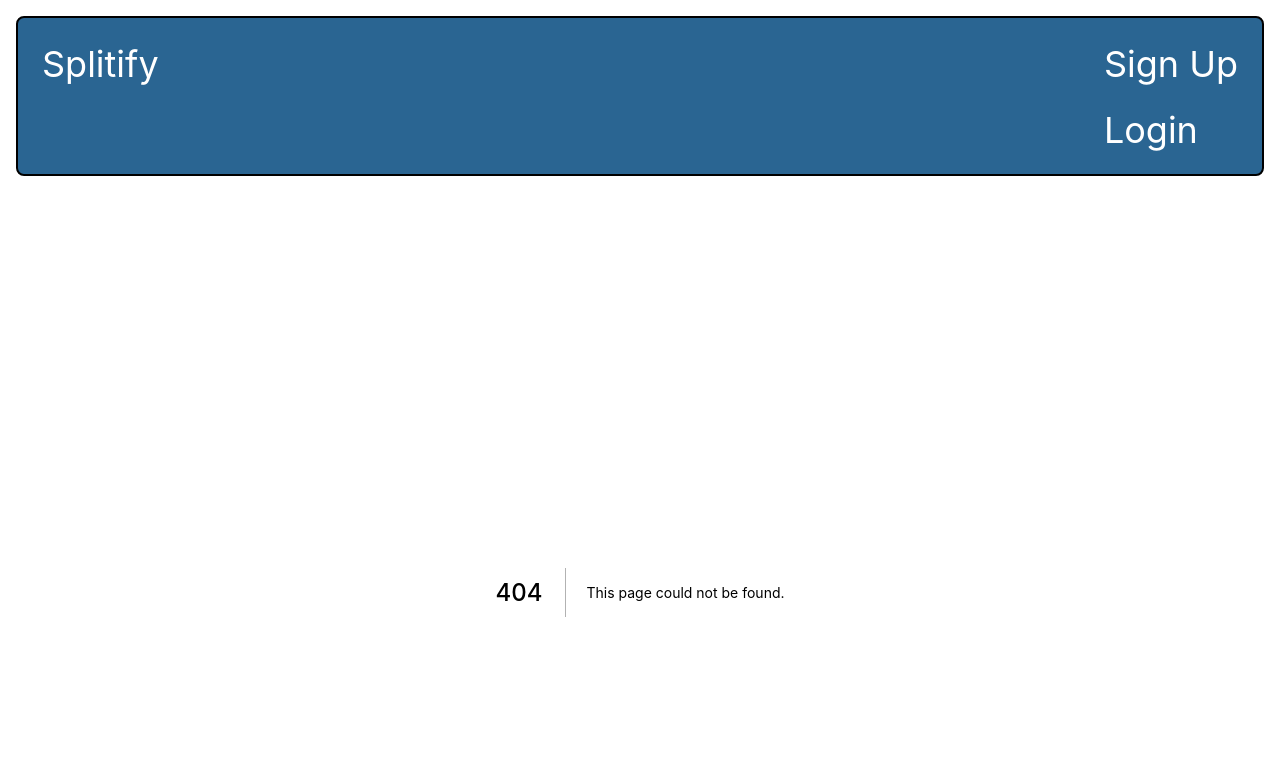
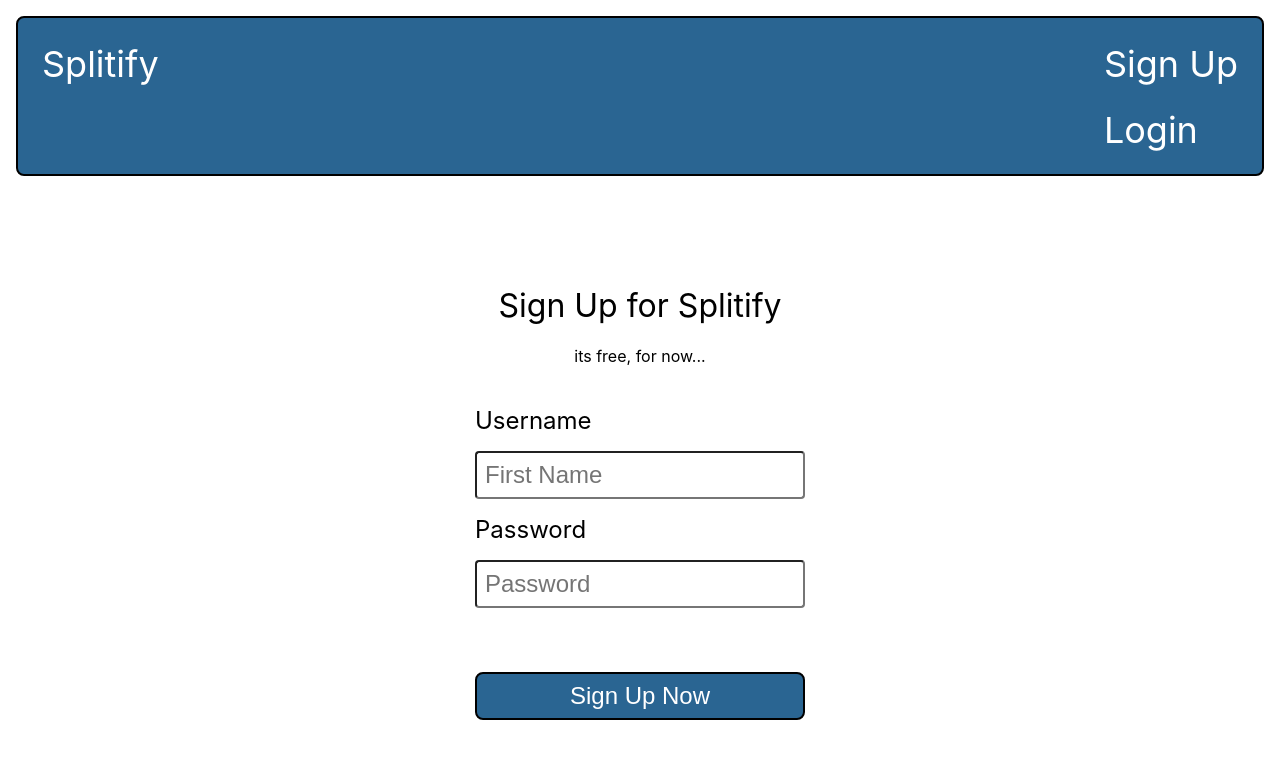
Before and after one commit to flo951/final-project-upleveled, a Next.js app: page /register in a window 1280 px wide. Before the commit this address had no page. Shown: the top 758 px of the page. Built offline with nearby package versions, Linux system fonts and the light colour scheme.

Commit message:
Create registration page

```diff
--- /dev/null
+++ b/pages/register.tsx
@@ -0,0 +1,123 @@
+import { css } from '@emotion/react';
+import Head from 'next/head';
+import { useRouter } from 'next/router';
+import { useState } from 'react';
+import { formContainerStyles, formStyles } from '../styles/styles';
+
+const nameInputStyles = css`
+  padding: 8px 8px;
+  font-size: 24px;
+
+  border-radius: 4px;
+  :focus {
+    outline-color: #2a6592;
+    outline-width: 2px;
+    outline-style: solid;
+  }
+`;
+
+const inputSubmitStyles = css`
+  margin-top: 48px;
+  padding: 8px 8px;
+  background-color: #2a6592;
+  color: white;
+  border: 2px solid black;
+  border-radius: 8px;
+  font-size: 24px;
+  width: 100%;
+  cursor: pointer;
+`;
+
+const spanLabelStyles = css`
+  font-size: 24px;
+  margin-bottom: 12px;
+`;
+const errorStyles = css`
+  color: red;
+  font-size: 24px;
+`;
+
+type Errors = { message: string }[];
+
+export default function Register() {
+  const [username, setUsername] = useState('');
+  const [password, setPassword] = useState('');
+  const [errors, setErrors] = useState<Errors>([]);
+  const router = useRouter();
+  return (
+    <>
+      <Head>
+        <title>Registration</title>
+        <meta name="Registration" content="Register on this page" />
+      </Head>
+
+      <div css={formContainerStyles}>
+        <h1>Sign Up for Splitify </h1>
+        <span>its free, for now...</span>
+        <form
+          css={formStyles}
+          onSubmit={async (e) => {
+            e.preventDefault();
+
+            const registerResponse = await fetch('/api/register', {
+              method: 'POST',
+              headers: {
+                'Content-Type': 'application/json',
+              },
+              body: JSON.stringify({
+                username: username,
+                password: password,
+              }),
+            });
+
+            const registerResponseBody = await registerResponse.json();
+
+            if ('errors' in registerResponseBody) {
+              setErrors(registerResponseBody.errors);
+              return;
+            }
+
+            await router.push('./login').catch((error) => console.log(error));
+          }}
+        >
+          <label htmlFor="first-name">
+            <span css={spanLabelStyles}>Username</span>
+          </label>
+          <input
+            css={nameInputStyles}
+            data-test-id="signup-first-name"
+            id="first-name"
+            value={username}
+            onChange={(e) => setUsername(e.currentTarget.value)}
+            placeholder="First Name"
+            required
+          />
+          <label htmlFor="password">
+            <span css={spanLabelStyles}>Password</span>
+          </label>
+          <input
+            css={nameInputStyles}
+            data-test-id="login-password"
+            type="password"
+            id="password"
+            value={password}
+            onChange={(e) => setPassword(e.currentTarget.value)}
+            placeholder="Password"
+            required
+          />
+          <input
+            css={inputSubmitStyles}
+            data-test-id="complete-signup"
+            type="submit"
+            value="Sign Up Now"
+          />
+        </form>
+        <div css={errorStyles}>
+          {errors.map((error) => {
+            return <div key={`error-${error.message}`}>{error.message}</div>;
+          })}
+        </div>
+      </div>
+    </>
+  );
+}
```
